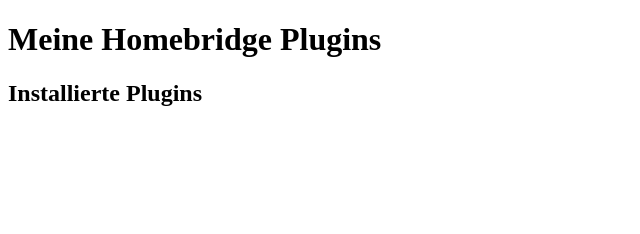
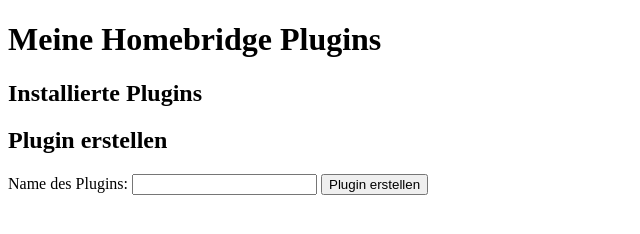
Before and after one commit to Hennycraft52/homebridge-plugin-ui, a website: page ui/index.html in a window 1280 px wide. Shown: the whole page, without its empty margins (0-640 px from the left). Drawn offline with Linux system fonts and the light colour scheme.

Commit message:
Update index.html

```diff
--- a/ui/index.html
+++ b/ui/index.html
@@ -11,6 +11,13 @@
     <!-- Hier werden die Plugins dynamisch eingefügt -->
   </ul>
 
+  <h2>Plugin erstellen</h2>
+  <form id="create-plugin-form">
+    <label for="plugin-name">Name des Plugins:</label>
+    <input type="text" id="plugin-name" name="plugin-name" required>
+    <button type="submit">Plugin erstellen</button>
+  </form>
+
   <script src="app.js"></script>
 </body>
 </html>
```
